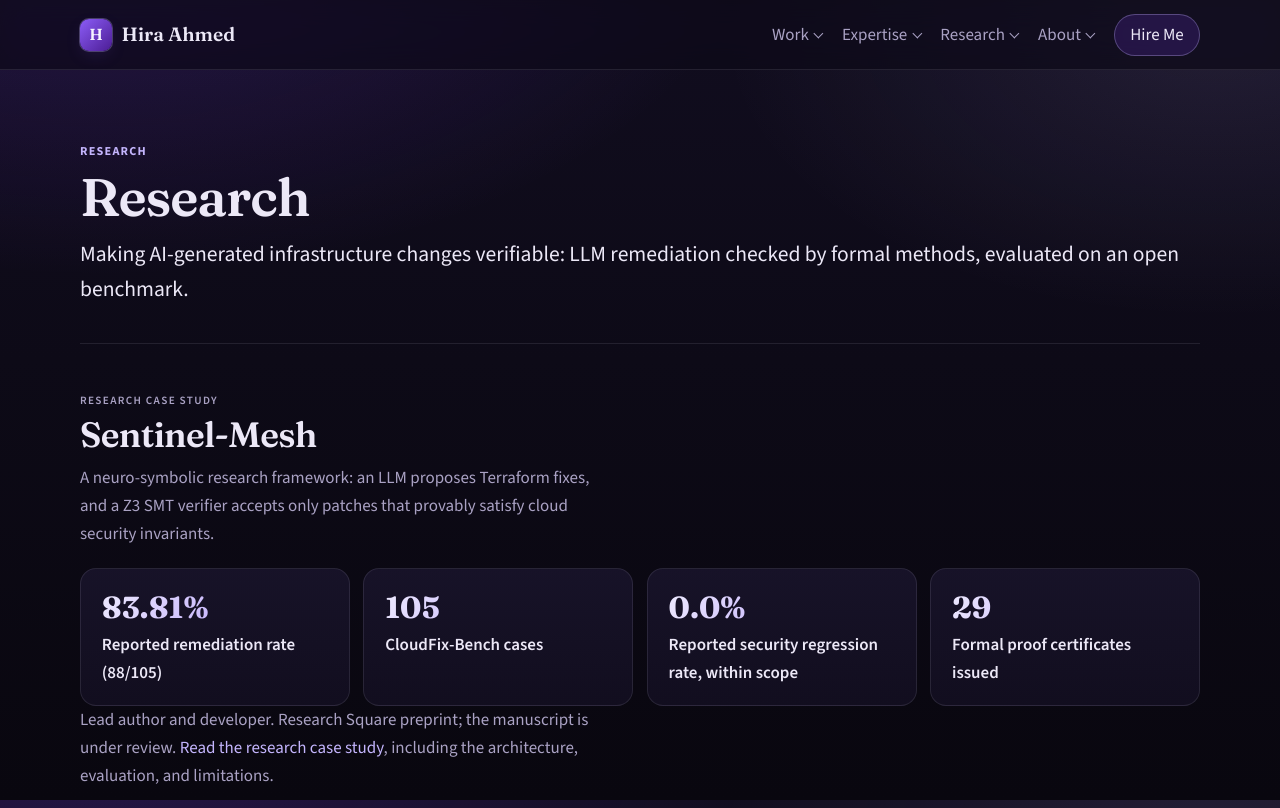
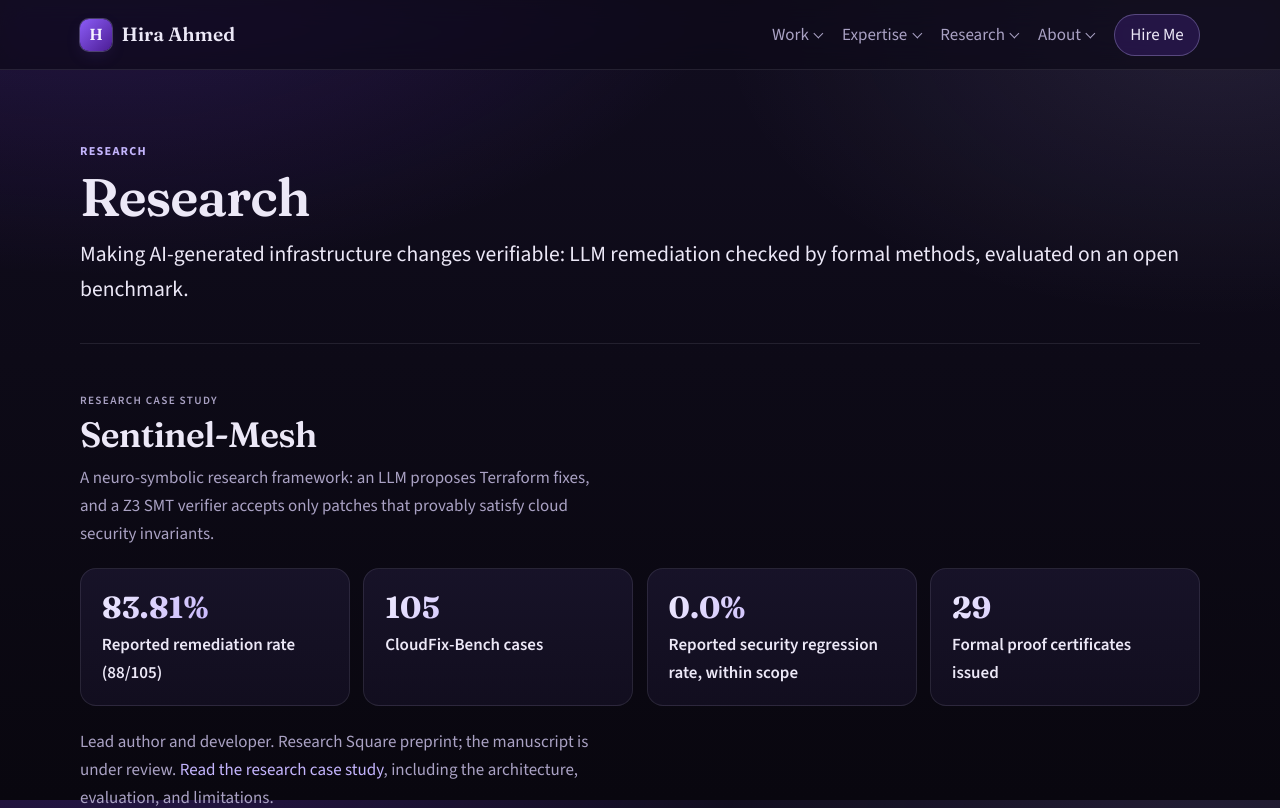
Before and after one commit to hira299/hira299.github.io, a Next.js app: page /research in a window 1280 px wide. Shown: the top 808 px of the page. Built offline with nearby package versions, Linux system fonts and the light colour scheme.

Commit message:
Trim the Work dropdown and space the Research lead line.

```diff
--- a/app/globals.css
+++ b/app/globals.css
@@ -467,6 +467,10 @@ h4 {
   color: var(--muted);
   max-width: 62ch;
   line-height: 1.65;
+}
+
+.research-lead {
+  margin-top: 1.35rem;
 }
 
 /* Hero */
--- a/app/research/page.tsx
+++ b/app/research/page.tsx
@@ -90,7 +90,7 @@ export default function ResearchPage() {
             </li>
           ))}
         </ul>
-        <p className="support">
+        <p className="support research-lead">
           Lead author and developer. Research Square preprint; the manuscript is under review.{" "}
           <Link href={sentinel.href}>Read the research case study</Link>, including the architecture, evaluation, and
           limitations.
--- a/data/navigation.ts
+++ b/data/navigation.ts
@@ -42,8 +42,6 @@ export const navMenus: NavMenu[] = [
             href: "/case-studies/multitenant-saas-qa/",
             description: "Enterprise QA and business-logic validation",
           },
-          { label: "ToolPotion Production QA", href: "/about/#toolpotion" },
-          { label: "AI Education Platform QA", href: "/about/#ai-academy-cloud" },
         ],
       },
       {
```
